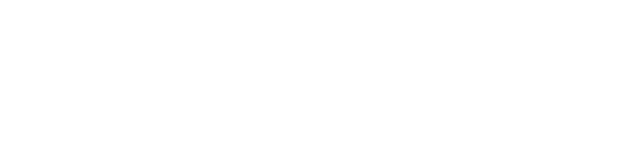
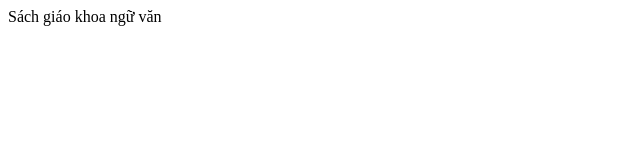
Before and after one commit to PhiCuong1603/TestGit, a plain HTML site: page about.html in a window 1280 px wide. Shown: the whole page, without its empty margins (0-640 px from the left). Drawn offline with Linux system fonts and the light colour scheme.

Commit message:
Update about.html

```diff
--- a/about.html
+++ b/about.html
@@ -1 +1,2 @@
 <title> Sơn Tinh Thủy Tinh </title>
+<p> Sách giáo khoa ngữ văn </p>
```
